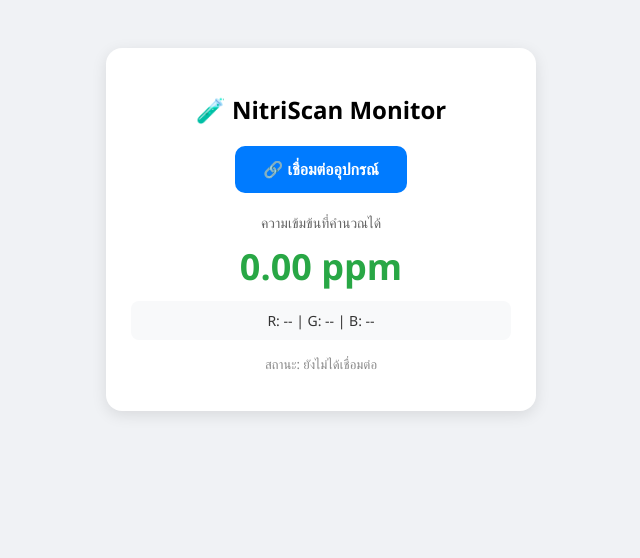
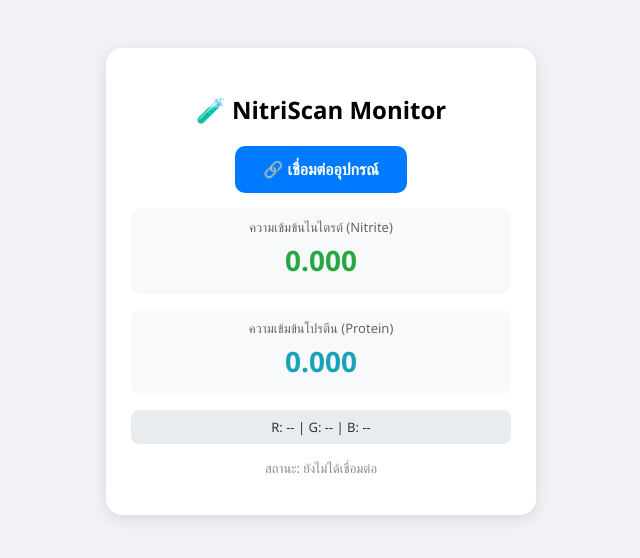
Before and after one commit to NatthakornNae55/Nitritebluetooth, a plain HTML site: page index.html in a window 1280 px wide. Shown: the whole page, without its empty margins (319-959 px from the left). Drawn offline with Linux system fonts and the light colour scheme.

Commit message:
Update index.html

```diff
--- a/index.html
+++ b/index.html
@@ -7,11 +7,13 @@
     <style>
         body { font-family: 'Segoe UI', Tahoma, Geneva, Verdana, sans-serif; text-align: center; background-color: #f0f2f5; padding: 20px; }
         .card { background: white; padding: 25px; border-radius: 16px; max-width: 380px; margin: 20px auto; box-shadow: 0 4px 15px rgba(0,0,0,0.1); }
-        button { background-color: #007bff; color: white; border: none; padding: 14px 28px; font-size: 16px; font-weight: bold; border-radius: 10px; cursor: pointer; transition: 0.2s; }
-        button:hover { background-color: #0056b3; }
-        .conc-title { font-size: 14px; color: #666; margin-top: 20px; }
-        .value-box { font-size: 36px; color: #28a745; font-weight: bold; margin: 10px 0; }
-        .rgb-box { background: #f8f9fa; padding: 10px; border-radius: 8px; color: #333; font-size: 14px; font-weight: 500; }
+        button { background-color: #007bff; color: white; border: none; padding: 14px 28px; font-size: 16px; font-weight: bold; border-radius: 10px; cursor: pointer; }
+        .result-group { margin: 15px 0; padding: 10px; background: #f8f9fa; border-radius: 10px; }
+        .conc-title { font-size: 13px; color: #666; }
+        .value-box { font-size: 28px; font-weight: bold; margin: 5px 0; }
+        .nitrite-color { color: #28a745; }
+        .protein-color { color: #17a2b8; }
+        .rgb-box { background: #e9ecef; padding: 8px; border-radius: 8px; color: #333; font-size: 13px; font-weight: 500; }
         #status { margin-top: 15px; font-size: 13px; color: #888; }
     </style>
 </head>
@@ -21,8 +23,15 @@
     <h2>🧪 NitriScan Monitor</h2>
     <button onclick="connectBLE()">🔗 เชื่อมต่ออุปกรณ์</button>
 
-    <div class="conc-title">ความเข้มข้นที่คำนวณได้</div>
-    <div class="value-box" id="concDisplay">0.00 ppm</div>
+    <div class="result-group">
+        <div class="conc-title">ความเข้มข้นไนไตรต์ (Nitrite)</div>
+        <div class="value-box nitrite-color" id="nitriteDisplay">0.000</div>
+    </div>
+
+    <div class="result-group">
+        <div class="conc-title">ความเข้มข้นโปรตีน (Protein)</div>
+        <div class="value-box protein-color" id="proteinDisplay">0.000</div>
+    </div>
 
     <div class="rgb-box" id="rgbDisplay">R: -- | G: -- | B: --</div>
     <p id="status">สถานะ: ยังไม่ได้เชื่อมต่อ</p>
@@ -37,7 +46,6 @@
         try {
             statusText.innerText = "กำลังค้นหาอุปกรณ์...";
 
-            // เรียกขอสิทธิ์ค้นหา Bluetooth ผ่านเบราว์เซอร์
             const device = await navigator.bluetooth.requestDevice({
                 filters: [{ namePrefix: 'NitriScan' }],
                 optionalServices: [SERVICE_UUID]
@@ -48,17 +56,17 @@
             const service = await server.getPrimaryService(SERVICE_UUID);
             const characteristic = await service.getCharacteristic(CHARACTERISTIC_UUID);
 
-            // เปิดโหมดรับข้อมูลต่อเนื่อง (Notify)
             await characteristic.startNotifications();
             characteristic.addEventListener('characteristicvaluechanged', (event) => {
                 const decoder = new TextDecoder('utf-8');
                 const dataString = decoder.decode(event.target.value);
 
-                // แยกข้อมูล CSV
+                // ข้อมูลที่รับมา: "R, G, B, Nitrite, Protein"
                 const values = dataString.split(',');
-                if (values.length >= 4) {
+                if (values.length >= 5) {
                     document.getElementById("rgbDisplay").innerText = `R: ${values[0]} | G: ${values[1]} | B: ${values[2]}`;
-                    document.getElementById("concDisplay").innerText = values[3] + " ppm";
+                    document.getElementById("nitriteDisplay").innerText = values[3];
+                    document.getElementById("proteinDisplay").innerText = values[4];
                 }
             });
 
```
